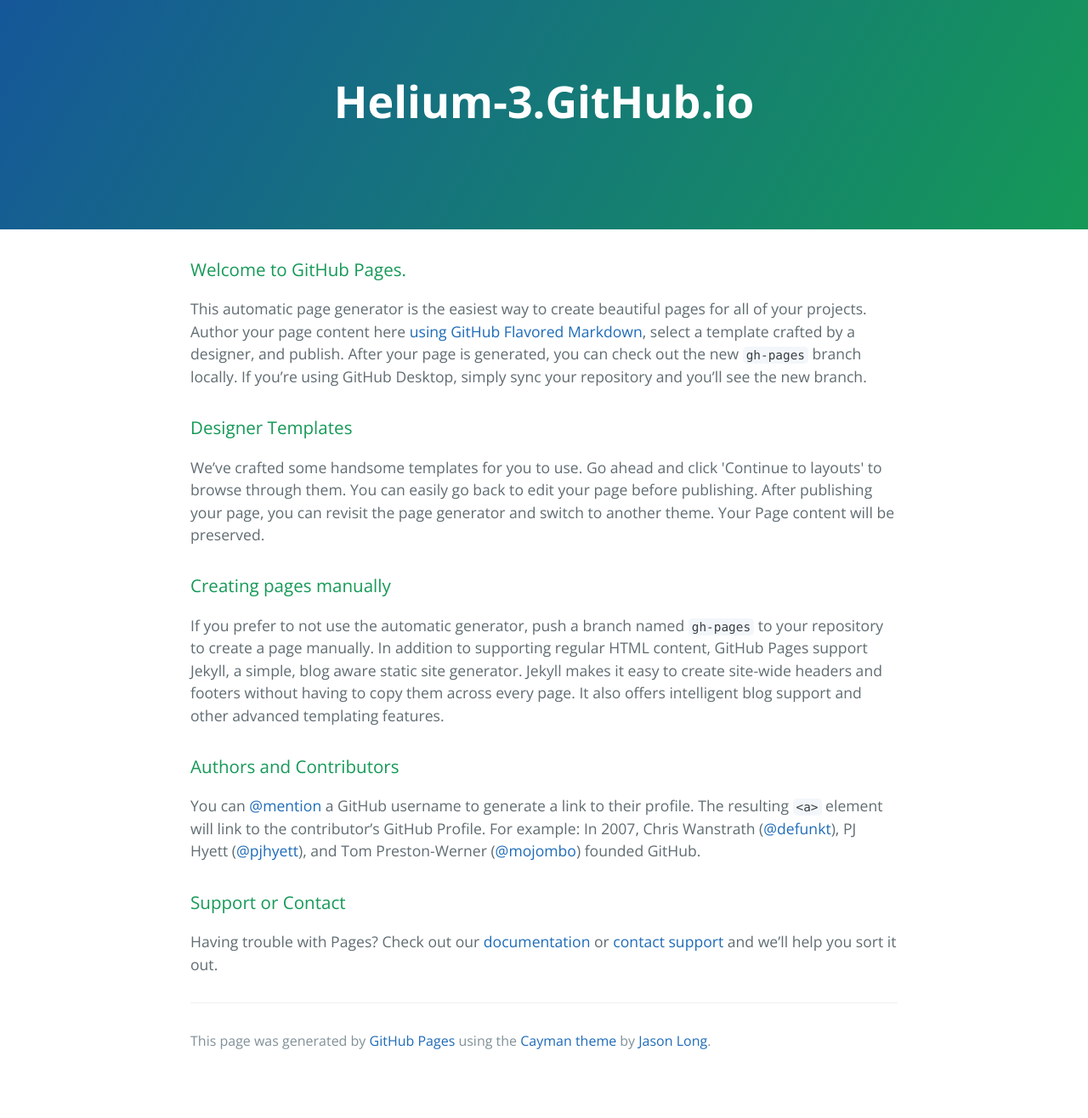
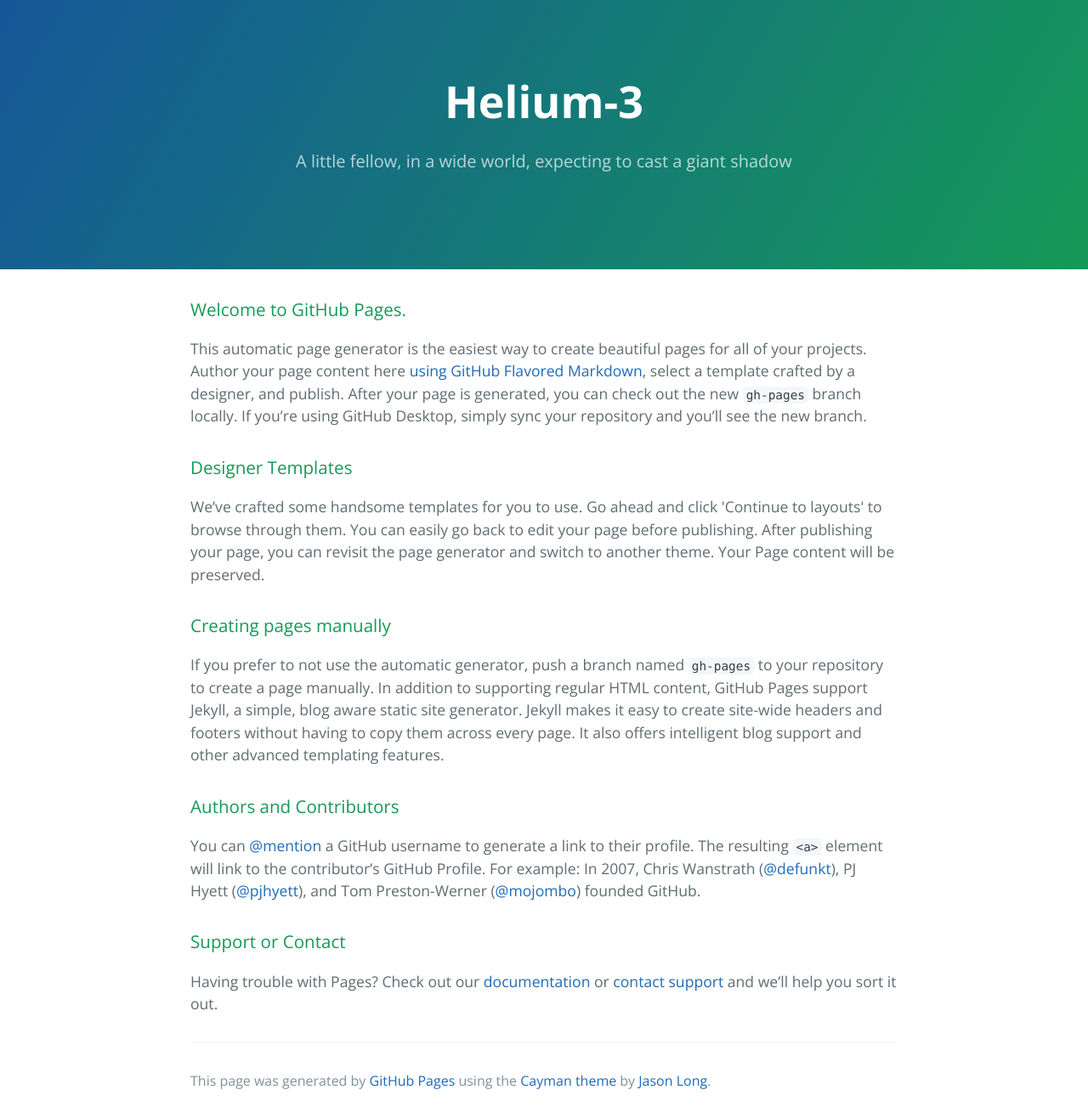
Before and after one commit to Helium-3/Helium-3.github.io, a Jekyll site: the page index.html, which Jekyll copies as it is, in a window 1280 px wide. Shown: the whole page at 85% size. Built offline with Jekyll 4.4.1, drawn with Linux system fonts in a browser that asks for light colours; before the commit the page ends 1269 px from its top, so only the background shows below that.

Commit message:
Replace master branch with page content via GitHub

```diff
--- a/index.html
+++ b/index.html
@@ -2,7 +2,7 @@
 <html lang="en-us">
   <head>
     <meta charset="UTF-8">
-    <title>Helium-3.GitHub.io by Helium-3</title>
+    <title>Helium-3 by Helium-3</title>
     <meta name="viewport" content="width=device-width, initial-scale=1">
     <link rel="stylesheet" type="text/css" href="stylesheets/normalize.css" media="screen">
     <link href='https://fonts.googleapis.com/css?family=Open+Sans:400,700' rel='stylesheet' type='text/css'>
@@ -11,8 +11,8 @@
   </head>
   <body>
     <section class="page-header">
-      <h1 class="project-name">Helium-3.GitHub.io</h1>
-      <h2 class="project-tagline"></h2>
+      <h1 class="project-name">Helium-3</h1>
+      <h2 class="project-tagline">A little fellow, in a wide world, expecting to cast a giant shadow</h2>
     </section>
 
     <section class="main-content">
```
Also changed, not shown: params.json (+2 -2 lines).
